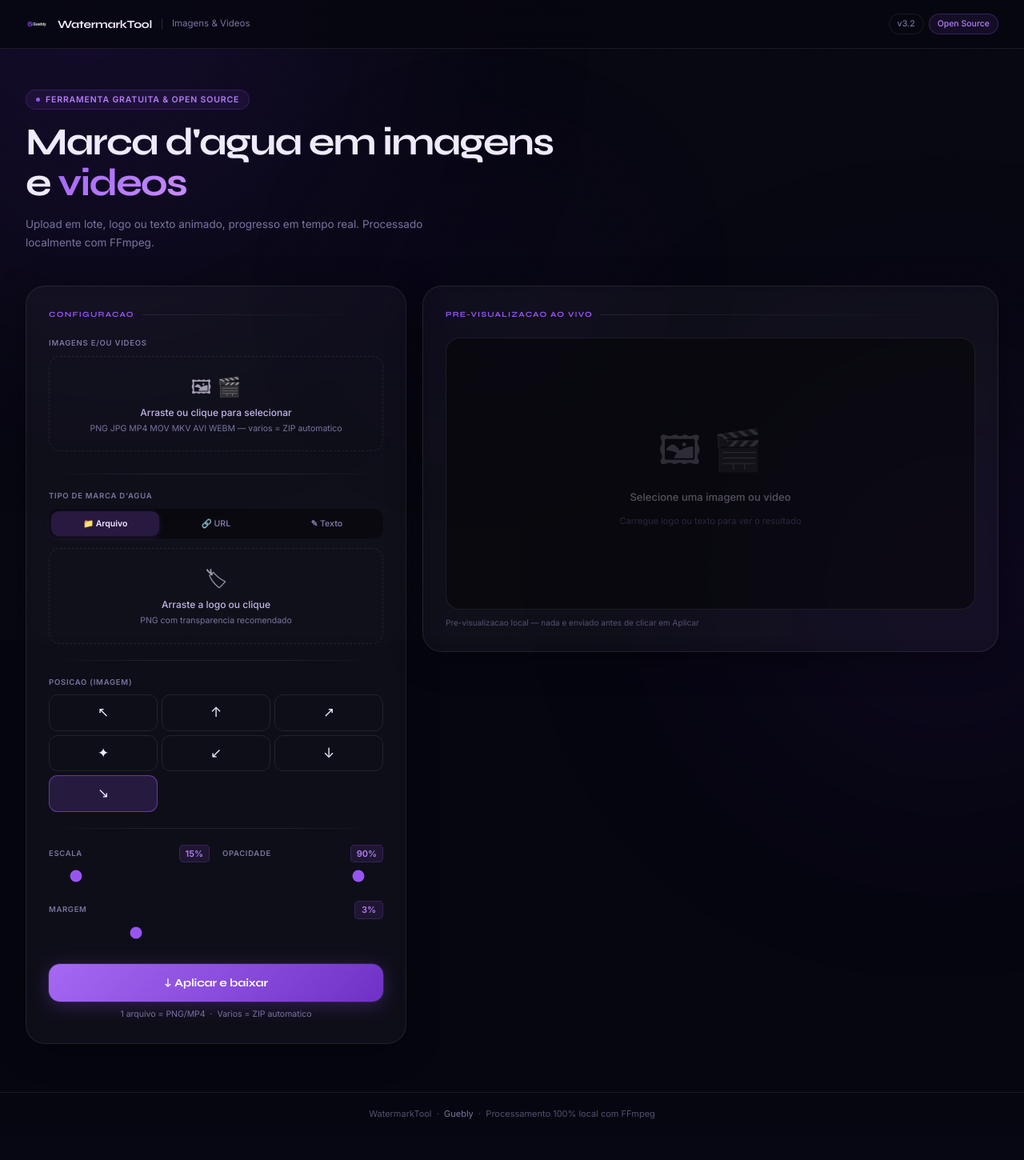
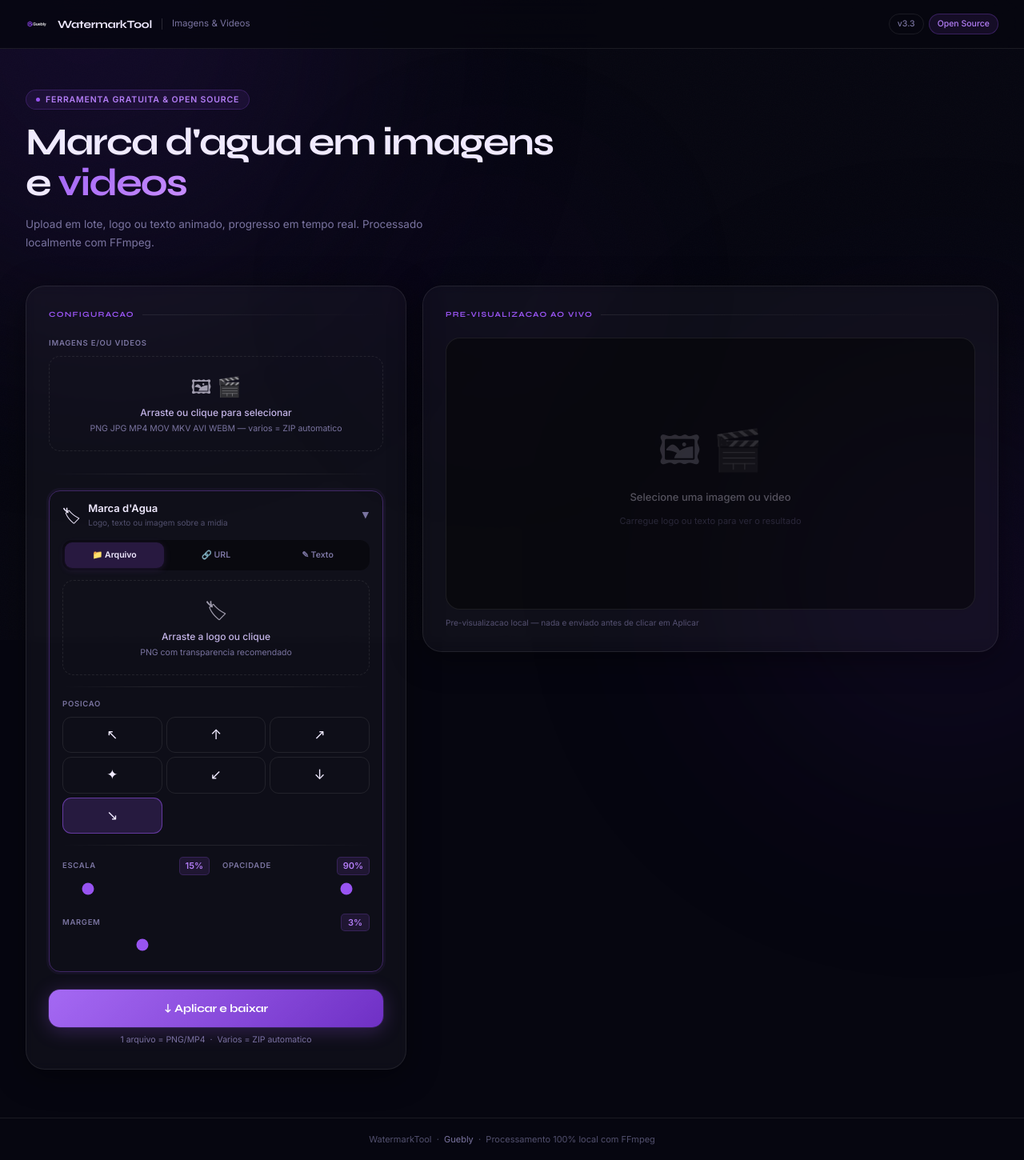
Before and after one commit to Guebly/guebly-watermark, a Flask app: page / in a window 1280 px wide. Shown: the whole page at 80% size. Before the commit the page ends 1399 px from the top, so only its background shows below. Run offline with Flask 3, Linux system fonts and the light colour scheme.

Commit message:
refactor: UI reorganizada em cards expansiveis (Marca d'Agua / Inserir Video / Tela Final)

```diff
--- a/templates/index.html
+++ b/templates/index.html
@@ -214,6 +214,23 @@
       margin-top:8px;line-height:1.55;
     }
 
+    /* ─── Action Cards ────────────────────────────────────────────────────── */
+    .acards{display:flex;flex-direction:column;gap:8px}
+    .acard{border:1.5px solid var(--b);border-radius:14px;overflow:hidden;transition:border-color .25s,box-shadow .25s}
+    .acard.open{border-color:rgba(152,84,241,.35);box-shadow:0 0 0 3px rgba(152,84,241,.06)}
+    .acard-h{display:flex;align-items:center;gap:10px;padding:14px 16px;cursor:pointer;transition:background .15s;user-select:none}
+    .acard-h:hover{background:rgba(255,255,255,.03)}
+    .acard-ico{font-size:20px;flex-shrink:0}
+    .acard-mid{flex:1;min-width:0}
+    .acard-t{font-size:13px;font-weight:600;color:var(--t);line-height:1.2}
+    .acard-d{font-size:10px;color:var(--md);margin-top:2px}
+    .acard-badge{width:7px;height:7px;border-radius:50%;background:var(--g);display:none;flex-shrink:0;box-shadow:0 0 6px rgba(74,222,128,.5)}
+    .acard-badge.vis{display:block}
+    .acard-arr{font-size:11px;color:var(--m);transition:transform .25s;flex-shrink:0}
+    .acard.open .acard-arr{transform:rotate(90deg)}
+    .acard-b{display:none;padding:0 16px 16px}
+    .acard.open .acard-b{display:block}
+
     /* ─── CTA ─────────────────────────────────────────────────────────────── */
     .cta{
       width:100%;padding:15px;
@@ -335,7 +352,7 @@
       <span class="logo-sub">Imagens &amp; Videos</span>
     </div>
     <div class="pills">
-      <span class="pill">v3.2</span>
+      <span class="pill">v3.3</span>
       <span class="pill p">Open Source</span>
     </div>
   </div>
@@ -369,8 +386,21 @@
 
         <div class="div"></div>
 
-        <!-- Tipo de WM -->
-        <div class="sl" style="margin-top:0">Tipo de Marca d'Agua</div>
+        <!-- ── Action Cards ── -->
+        <div class="acards">
+
+          <!-- ══ Card: Marca d'Agua ══ -->
+          <div class="acard open" id="acWm">
+            <div class="acard-h" data-card="acWm">
+              <span class="acard-ico">&#127991;</span>
+              <div class="acard-mid">
+                <div class="acard-t">Marca d'Agua</div>
+                <div class="acard-d">Logo, texto ou imagem sobre a midia</div>
+              </div>
+              <span class="acard-badge" id="badgeWm"></span>
+              <span class="acard-arr">&#9654;</span>
+            </div>
+            <div class="acard-b">
               <div class="tabs" id="wmTabs">
                 <div class="tab active" data-wm="upload">&#128193; Arquivo</div>
                 <div class="tab" data-wm="url">&#128279; URL</div>
@@ -378,7 +408,6 @@
               </div>
               <input type="hidden" name="wm_type" id="wmTypeH" value="image"/>
 
-        <!-- Tab arquivo -->
               <div class="tp active" id="tp-upload">
                 <div class="dz" id="logoDrop">
                   <input type="file" id="logoFileIn" accept="image/png,image/jpeg,image/webp"/>
@@ -393,7 +422,6 @@
                 <input type="hidden" name="logo_token" id="logoToken"/>
               </div>
 
-        <!-- Tab URL -->
               <div class="tp" id="tp-url">
                 <div class="urow">
                   <input type="url" class="field" id="urlIn" placeholder="https://exemplo.com/logo.png"/>
@@ -406,12 +434,9 @@
                 <input type="hidden" name="logo_url" id="logoUrlH"/>
               </div>
 
-        <!-- Tab texto -->
               <div class="tp" id="tp-text">
                 <input type="text" class="field" name="wm_text" id="wmText"
                        placeholder="Ex: (c) Guebly 2025  |  Confidencial" maxlength="80"/>
-
-          <!-- Seletor de fonte -->
                 <div class="sl" style="margin-top:12px">Fonte</div>
                 <div class="fontgrid" id="fontGrid">
                   <div class="fchip active" data-font="arial-bold"   style="font-family:Arial,sans-serif;font-weight:bold">Arial</div>
@@ -425,7 +450,6 @@
                   <div class="fchip"        data-font="courier-bold" style="font-family:'Courier New',monospace;font-weight:bold;font-size:11px">Courier</div>
                 </div>
                 <input type="hidden" name="wm_font" id="wmFontH" value="arial-bold"/>
-
                 <div class="trow">
                   <div style="flex:1">
                     <div class="slh"><span class="sl-label">Opac. fundo</span><span class="sl-val" id="bgOpV">0%</span></div>
@@ -440,11 +464,11 @@
                 </div>
               </div>
 
-        <div class="div"></div>
+              <div class="div" style="margin:14px 0"></div>
 
               <!-- Posicao (imagem) -->
               <div id="imgSection">
-          <div class="sl" style="margin-top:0">Posicao (imagem)</div>
+                <div class="sl" style="margin-top:0">Posicao</div>
                 <div class="pgrid" id="posGrid">
                   <div class="chip" data-pos="top-left">&#8598;</div>
                   <div class="chip" data-pos="top-center">&#8593;</div>
@@ -488,37 +512,42 @@
                 </div>
               </div>
 
-        <!-- Tela final (video) -->
-        <div id="endscreenSection" style="display:none">
-          <div class="div"></div>
-          <div class="sl" style="margin-top:0">&#127916; Tela Final (imagem no fim do video)</div>
-          <div class="dz" id="esDrop" style="padding:12px 10px">
-            <input type="file" id="esFileIn" accept="image/png,image/jpeg,image/webp"/>
-            <div class="dz-i">&#128247;</div>
-            <div class="dz-t">Arraste a imagem da tela final</div>
-            <div class="dz-h">PNG JPG WEBP &mdash; aparece no final do video</div>
+              <div class="div" style="margin:14px 0"></div>
+
+              <div class="slrow">
+                <div class="slb">
+                  <div class="slh"><span class="sl-label">Escala</span><span class="sl-val" id="scaleV">{{ cfg.default_scale_pct }}%</span></div>
+                  <input type="range" class="field" name="scale_pct" id="scaleIn" min="1" max="100" step="1" value="{{ cfg.default_scale_pct }}"/>
                 </div>
-          <div class="lthumb" id="esThumb">
-            <img id="esThumbImg" src="" alt=""/>
-            <div class="lthumb-n" id="esThumbName"></div>
+                <div class="slb">
+                  <div class="slh"><span class="sl-label">Opacidade</span><span class="sl-val" id="opacityV">{{ cfg.default_opacity_pct }}%</span></div>
+                  <input type="range" class="field" name="opacity_pct" id="opacityIn" min="20" max="100" step="1" value="{{ cfg.default_opacity_pct }}"/>
                 </div>
-          <input type="hidden" name="endscreen_token" id="esToken"/>
-          <div class="slb" style="margin-top:10px">
-            <div class="slh"><span class="sl-label">Duracao da tela final</span><span class="sl-val" id="esDurV">5s</span></div>
-            <input type="range" class="field" name="endscreen_duration" id="esDurIn" min="0" max="15" step="1" value="5"/>
               </div>
-          <div class="info-box" id="esInfo">&#9432; A imagem sera exibida por <strong>5 segundos</strong> no final do video. Coloque 0 para desativar.</div>
+              <div class="slb" style="margin-top:14px">
+                <div class="slh"><span class="sl-label">Margem</span><span class="sl-val" id="marginV">{{ cfg.default_margin_pct }}%</span></div>
+                <input type="range" class="field" name="margin_pct" id="marginIn" min="0" max="12" step="0.5" value="{{ cfg.default_margin_pct }}"/>
+              </div>
+            </div>
           </div>
 
-        <!-- Inserir Video -->
-        <div id="insertVideoSection" style="display:none">
-          <div class="div"></div>
-          <div class="sl" style="margin-top:0">&#127916; Inserir Video</div>
+          <!-- ══ Card: Inserir Video ══ -->
+          <div class="acard" id="acInsert" style="display:none">
+            <div class="acard-h" data-card="acInsert">
+              <span class="acard-ico">&#127902;</span>
+              <div class="acard-mid">
+                <div class="acard-t">Inserir Video</div>
+                <div class="acard-d">Adiciona outro video no inicio, meio ou final</div>
+              </div>
+              <span class="acard-badge" id="badgeInsert"></span>
+              <span class="acard-arr">&#9654;</span>
+            </div>
+            <div class="acard-b">
               <div class="dz" id="ivDrop" style="padding:12px 10px">
                 <input type="file" id="ivFileIn" accept="video/mp4,video/quicktime,video/x-matroska,video/webm,.mp4,.mov,.mkv,.avi,.webm,.flv,.wmv"/>
                 <div class="dz-i">&#127902;</div>
                 <div class="dz-t">Arraste o video para inserir</div>
-            <div class="dz-h">MP4 MOV MKV AVI WEBM &mdash; inserido no video principal</div>
+                <div class="dz-h">MP4 MOV MKV AVI WEBM &mdash; ate 200 MB</div>
               </div>
               <div class="lthumb" id="ivThumb">
                 <div class="lthumb-n" id="ivThumbName"></div>
@@ -541,24 +570,40 @@
 
               <div class="info-box" id="ivInfo" style="margin-top:8px">&#9432; O video sera inserido no <strong>final</strong> do video principal.</div>
             </div>
+          </div>
 
-        <div class="div"></div>
-
-        <!-- Sliders gerais -->
-        <div class="slrow">
-          <div class="slb">
-            <div class="slh"><span class="sl-label">Escala</span><span class="sl-val" id="scaleV">{{ cfg.default_scale_pct }}%</span></div>
-            <input type="range" class="field" name="scale_pct" id="scaleIn" min="1" max="100" step="1" value="{{ cfg.default_scale_pct }}"/>
+          <!-- ══ Card: Tela Final ══ -->
+          <div class="acard" id="acEnd" style="display:none">
+            <div class="acard-h" data-card="acEnd">
+              <span class="acard-ico">&#128247;</span>
+              <div class="acard-mid">
+                <div class="acard-t">Tela Final</div>
+                <div class="acard-d">Imagem estatica exibida no final do video</div>
               </div>
-          <div class="slb">
-            <div class="slh"><span class="sl-label">Opacidade</span><span class="sl-val" id="opacityV">{{ cfg.default_opacity_pct }}%</span></div>
-            <input type="range" class="field" name="opacity_pct" id="opacityIn" min="20" max="100" step="1" value="{{ cfg.default_opacity_pct }}"/>
+              <span class="acard-badge" id="badgeEnd"></span>
+              <span class="acard-arr">&#9654;</span>
+            </div>
+            <div class="acard-b">
+              <div class="dz" id="esDrop" style="padding:12px 10px">
+                <input type="file" id="esFileIn" accept="image/png,image/jpeg,image/webp"/>
+                <div class="dz-i">&#128247;</div>
+                <div class="dz-t">Arraste a imagem da tela final</div>
+                <div class="dz-h">PNG JPG WEBP &mdash; aparece no final do video</div>
+              </div>
+              <div class="lthumb" id="esThumb">
+                <img id="esThumbImg" src="" alt=""/>
+                <div class="lthumb-n" id="esThumbName"></div>
+              </div>
+              <input type="hidden" name="endscreen_token" id="esToken"/>
+              <div class="slb" style="margin-top:10px">
+                <div class="slh"><span class="sl-label">Duracao da tela final</span><span class="sl-val" id="esDurV">5s</span></div>
+                <input type="range" class="field" name="endscreen_duration" id="esDurIn" min="0" max="15" step="1" value="5"/>
+              </div>
+              <div class="info-box" id="esInfo">&#9432; A imagem sera exibida por <strong>5 segundos</strong> no final do video. Coloque 0 para desativar.</div>
             </div>
           </div>
-        <div class="slb" style="margin-top:14px">
-          <div class="slh"><span class="sl-label">Margem</span><span class="sl-val" id="marginV">{{ cfg.default_margin_pct }}%</span></div>
-          <input type="range" class="field" name="margin_pct" id="marginIn" min="0" max="12" step="0.5" value="{{ cfg.default_margin_pct }}"/>
-        </div>
+
+        </div><!-- .acards -->
 
         <button class="cta" type="submit" id="submitBtn">&#8595; Aplicar e baixar</button>
         <div class="cta-m">1 arquivo = PNG/MP4 &nbsp;&middot;&nbsp; Varios = ZIP automatico</div>
@@ -680,7 +725,6 @@ const esThumb     = document.getElementById('esThumb');
 const esThumbImg  = document.getElementById('esThumbImg');
 const esThumbName = document.getElementById('esThumbName');
 const esInfo      = document.getElementById('esInfo');
-const endscreenSection = document.getElementById('endscreenSection');
 const ivFileIn    = document.getElementById('ivFileIn');
 const ivToken     = document.getElementById('ivToken');
 const ivThumb     = document.getElementById('ivThumb');
@@ -692,7 +736,12 @@ const ivTimeIn    = document.getElementById('ivTimeIn');
 const ivTimeV     = document.getElementById('ivTimeV');
 const ivTimeSec   = document.getElementById('ivTimeSec');
 const ivInfo      = document.getElementById('ivInfo');
-const insertVideoSection = document.getElementById('insertVideoSection');
+const acWm        = document.getElementById('acWm');
+const acInsert    = document.getElementById('acInsert');
+const acEnd       = document.getElementById('acEnd');
+const badgeWm     = document.getElementById('badgeWm');
+const badgeInsert = document.getElementById('badgeInsert');
+const badgeEnd    = document.getElementById('badgeEnd');
 
 let baseImg=null, logoImg=null, activeWm='upload', toastTmr=null;
 let isVideoBase=false, videoEl=null, selectedFiles=[];
@@ -734,9 +783,25 @@ document.querySelectorAll('#wmTabs .tab').forEach(t=>{
     wmTypeH.value=activeWm==='text'?'text':'image';
     if(activeWm!=='upload') logoToken.value='';
     if(activeWm!=='url'){ logoUrlH.value=''; if(activeWm!=='upload') logoImg=null; }
-    schedDraw();
+    schedDraw();updateBadges();
   });
 });
+
+// ─── Card toggle ─────────────────────────────────────────────────────────────
+document.querySelectorAll('.acard-h').forEach(h=>{
+  h.addEventListener('click',()=>{
+    const card=document.getElementById(h.dataset.card);
+    if(card) card.classList.toggle('open');
+  });
+});
+
+// ─── Badges (indicadores verdes) ─────────────────────────────────────────────
+function updateBadges(){
+  const hasLogo=(activeWm==='upload'&&logoToken.value)||(activeWm==='url'&&logoUrlH.value)||(activeWm==='text'&&wmText.value.trim());
+  badgeWm.classList.toggle('vis',!!hasLogo);
+  badgeInsert.classList.toggle('vis',!!ivToken.value);
+  badgeEnd.classList.toggle('vis',!!(esToken.value&&parseInt(esDurIn.value)>0));
+}
 
 // ─── Secoes imagem/video ──────────────────────────────────────────────────────
 function updateSections(){
@@ -744,14 +809,15 @@ function updateSections(){
     imgSection.style.display='none';
     vidSection.style.display='block';
     vidPosWrap.style.display=activeMotion==='none'?'block':'none';
-    endscreenSection.style.display='block';
-    insertVideoSection.style.display='block';
+    acInsert.style.display='';
+    acEnd.style.display='';
   } else {
     imgSection.style.display='block';
     vidSection.style.display='none';
-    endscreenSection.style.display='none';
-    insertVideoSection.style.display='none';
+    acInsert.style.display='none';
+    acEnd.style.display='none';
   }
+  updateBadges();
 }
 
 // ─── Grade posicao ────────────────────────────────────────────────────────────
@@ -792,12 +858,13 @@ function upLabels(){
 }
 upLabels();
 [scaleIn,opacityIn,marginIn,wmBgOp].forEach(r=>r.addEventListener('input',()=>{upLabels();schedDraw();}));
-[wmText,wmColor,wmBgColor].forEach(el=>el.addEventListener('input',schedDraw));
+[wmText,wmColor,wmBgColor].forEach(el=>el.addEventListener('input',()=>{schedDraw();updateBadges();}));
 
 // ─── Tela final ───────────────────────────────────────────────────────────────
 esDurIn.addEventListener('input',()=>{
   esDurV.textContent=esDurIn.value+'s';
   esInfo.innerHTML='&#9432; A imagem sera exibida por <strong>'+esDurIn.value+' segundos</strong> no final do video.'+(esDurIn.value==='0'?' (desativado)':'');
+  updateBadges();
 });
 esFileIn.addEventListener('change',e=>{
   const f=e.target.files[0]; if(!f) return;
@@ -808,7 +875,7 @@ esFileIn.addEventListener('change',e=>{
   fetch('/upload-logo',{method:'POST',body:fd})
     .then(r=>r.json()).then(d=>{
       if(d.error){toast('Erro: '+d.error,'err');return;}
-      esToken.value=d.token; toast('Tela final carregada');
+      esToken.value=d.token; toast('Tela final carregada');updateBadges();
     }).catch(()=>toast('Falha no upload da tela final','err'));
 });
 
@@ -824,7 +891,7 @@ ivFileIn.addEventListener('change',e=>{
       ivDuration=d.duration||0;
       ivThumbName.textContent=d.filename+' ('+ivDuration+'s)';
       updateIvTimeSec();
-      toast('Video para insercao carregado');
+      toast('Video para insercao carregado');updateBadges();
     }).catch(()=>{toast('Falha no upload do video','err');ivThumb.classList.remove('vis');});
 });
 ivPosGrid.querySelectorAll('.mchip').forEach(c=>{
@@ -917,7 +984,7 @@ logoFileIn.addEventListener('change',e=>{
   fetch('/upload-logo',{method:'POST',body:fd})
     .then(r=>r.json()).then(d=>{
       if(d.error){toast('Erro: '+d.error,'err');return;}
-      logoToken.value=d.token;logoUrlH.value='';toast('Logo carregada');
+      logoToken.value=d.token;logoUrlH.value='';toast('Logo carregada');updateBadges();
     }).catch(()=>toast('Falha no upload da logo','err'));
 });
 
@@ -932,7 +999,7 @@ function loadFromUrl(){
     logoImg=img;logoUrlH.value=url;logoToken.value='';
     urlThumbImg.src=url;
     urlThumbName.textContent=url.split('/').pop().split('?')[0]||'logo';
-    urlThumb.classList.add('vis');schedDraw();toast('Logo carregada');
+    urlThumb.classList.add('vis');schedDraw();toast('Logo carregada');updateBadges();
     loadUrlBtn.textContent='Carregar';loadUrlBtn.disabled=false;
   };
   img.onerror=()=>{
```
Lines whose indentation alone changed are shown as unchanged.
